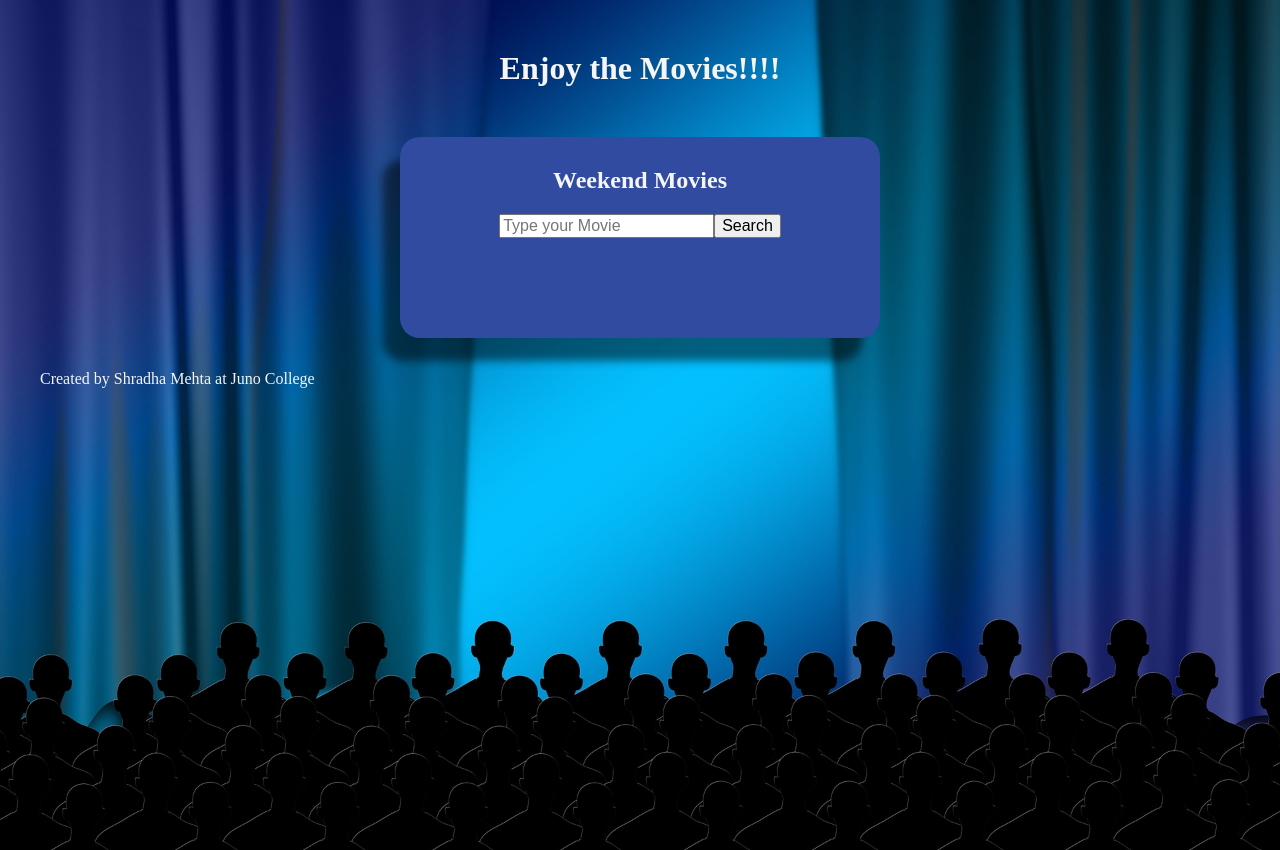
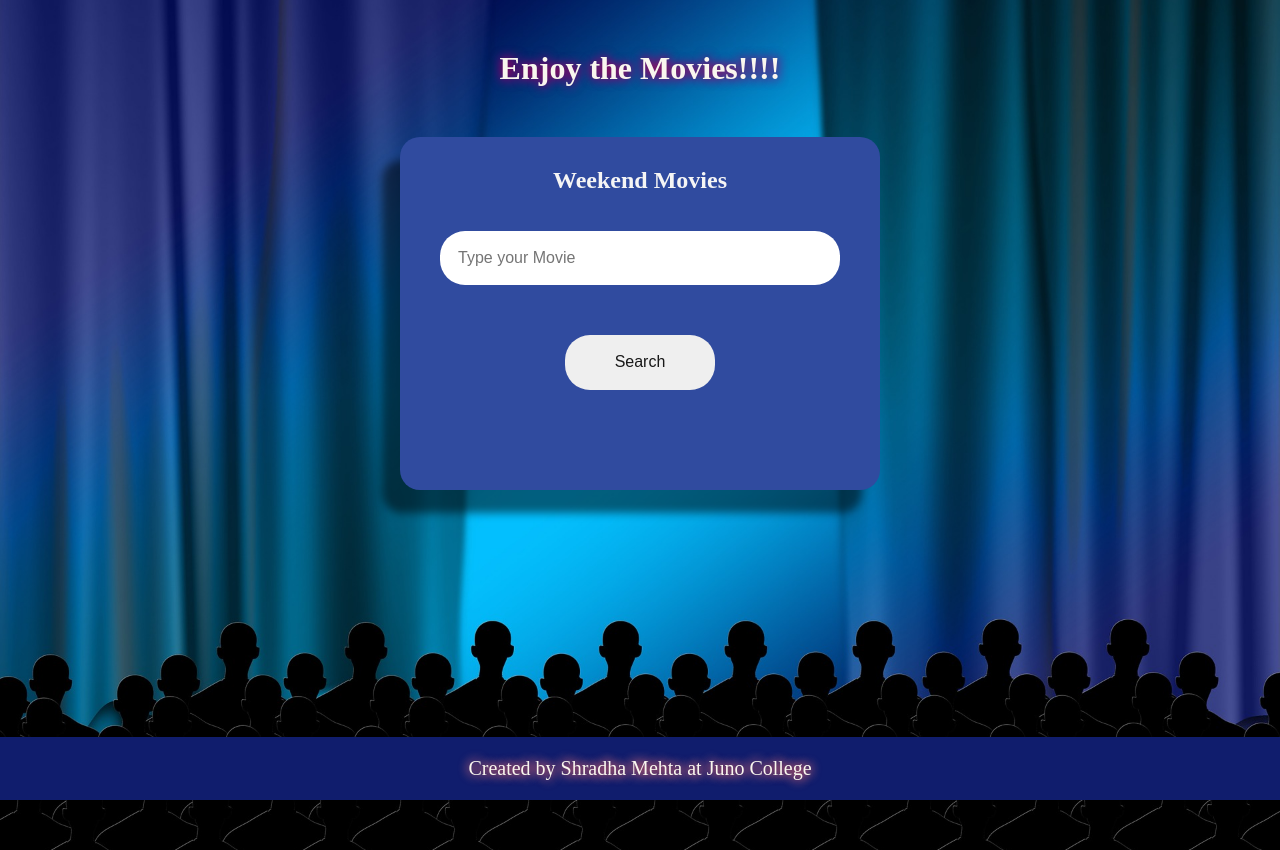
Before and after one commit to shradhaMe/weekend-movies-project3, a React (Create React App) app: page / in a window 1280 px wide. Built offline with nearby package versions, Linux system fonts and the light colour scheme.

Commit message:
styled the form,h1 and footer

```diff
--- a/src/Footer.js
+++ b/src/Footer.js
@@ -2,7 +2,7 @@
 
 const Footer = () => {
   return (
-    <div>
+    <div className="footer">
       <p className="Text">Created by Shradha Mehta at Juno College</p>
     </div>
   )
--- a/src/index.css
+++ b/src/index.css
@@ -23,6 +23,12 @@ body{
 h1{
   text-align: center;
   margin: 50px;
+  color:#F9F6EE;
+  text-shadow: 0 0 11px #ff0000, 0 0 11px #0000ff;
+}
+
+h2{
+  margin-bottom: 37px;
 }
 
   form{
@@ -34,3 +40,42 @@ h1{
     background-color: #304b9f;
     box-shadow: -18px 23px 9px 0 rgb(0 0 0 / 50%);
   }
+
+  input{
+    border-radius: 25px;
+    padding:16px;
+    width:400px;
+    margin-bottom: 50px;
+    border: 2px solid transparent;
+    color:#191919;
+  }
+
+  button{
+    border-radius: 25px;
+    padding:16px;
+    width:150px;
+    border: 2px solid transparent;
+    color:#191919;
+  }
+
+  button:hover{
+    background-image: linear-gradient(to right, #b7e2fc, #4481eb, #c3e7fd, #3f86ed);
+    box-shadow: 0 4px 15px 5px rgba(65, 132, 234, 0.75);
+}
+
+
+
+.footer{
+  position: fixed;
+  bottom:0;
+  left:0;
+  width: 100%;
+  background-color: #101D6D;
+  color: #F9F6EE;
+  text-align: center;
+}
+
+.Text{
+  font-size: 20px;
+  text-shadow: 0 0 11px #ff0000, 0 0 11px #fff;
+}
```
